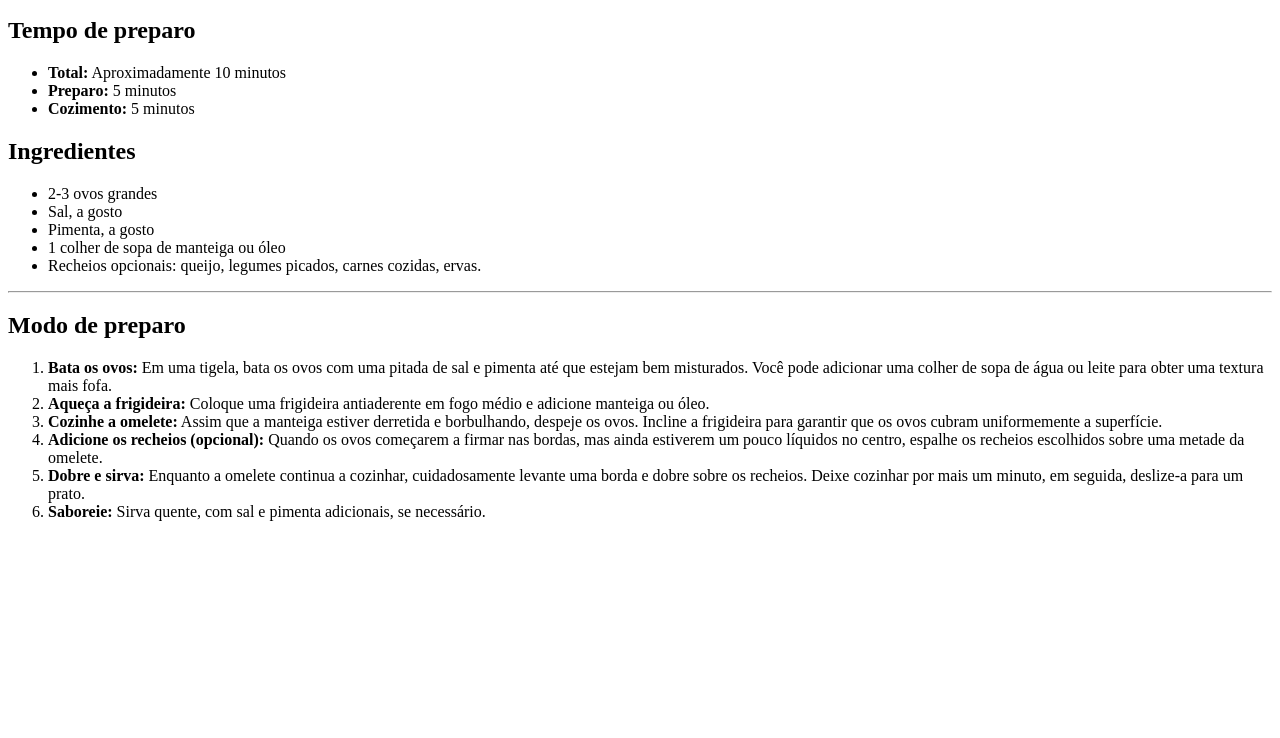
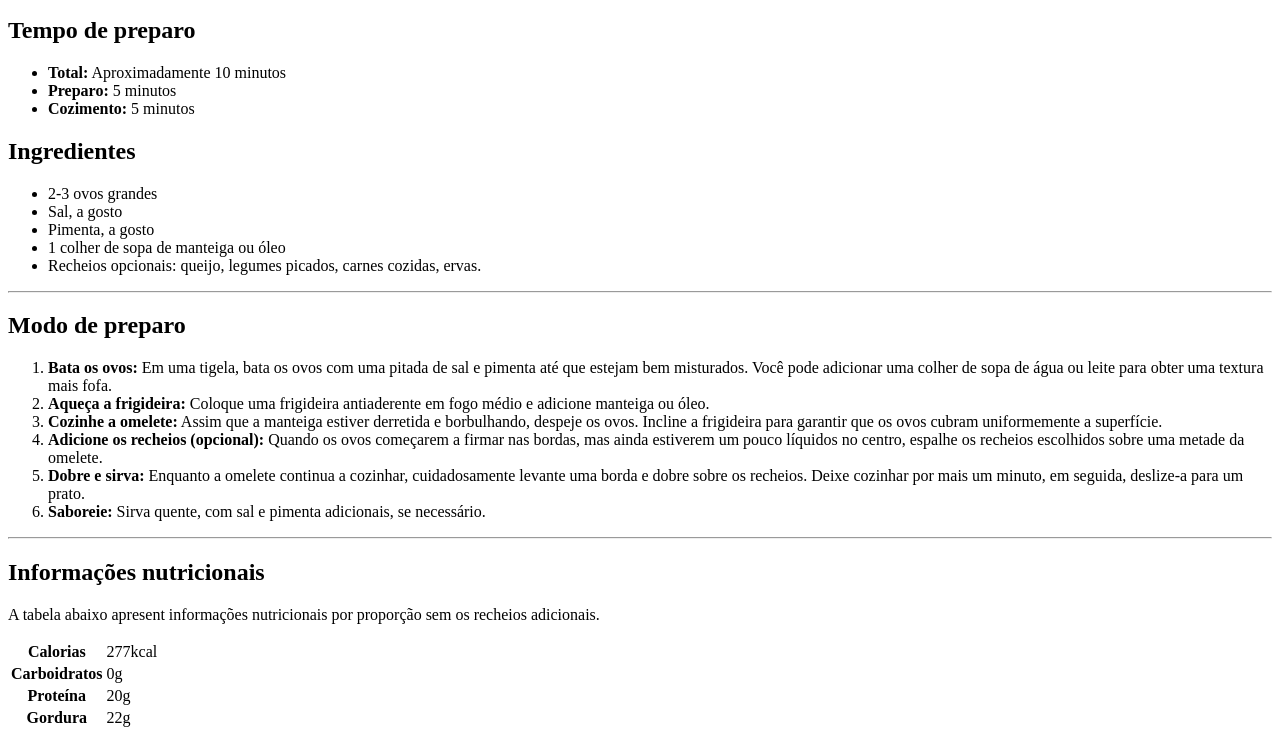
Before and after one commit to IgoLuan/locais-luanigor01mc, a plain HTML site: page index.html in a window 1280 px wide. Shown: the part 713-1451 px from the top of the page. Before the commit the page ends 1250 px from the top, so only its background shows below. Drawn offline with Linux system fonts and the light colour scheme.

Commit message:
quinto commit do HTML

```diff
--- a/index.html
+++ b/index.html
@@ -65,6 +65,34 @@
                 </li>
             </ol>
         </div>
+
+        <hr>
+
+        <div>
+            <h2>Informações nutricionais</h2>
+            <p>A tabela abaixo apresent informações nutricionais por proporção sem os recheios adicionais.</p>
+
+            <table>
+                <tr>
+                    <th>Calorias</th>
+                    <td>277kcal</td>
+                </tr>
+                <tr>
+                    <th>Carboidratos</th>
+                    <td>0g</td>
+                </tr>
+                <tr>
+                    <th>Proteína</th>
+                    <td>20g</td>
+                </tr>
+                <tr>
+                    <th>Gordura</th>
+                    <td>22g</td>
+                </tr>
+
+            </table>
+
+        </div>
     </div>
 </body>
 </html>
```
